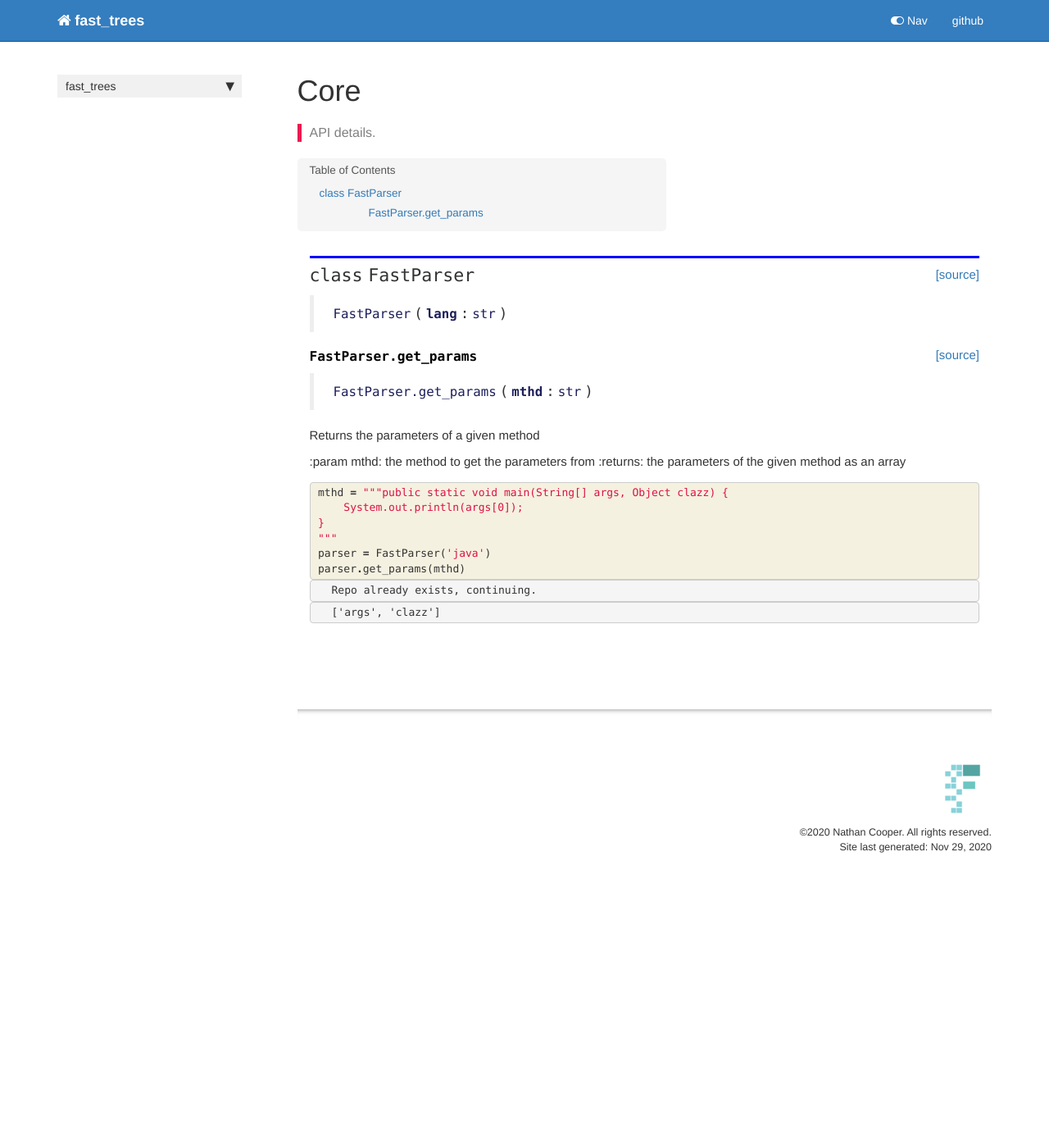
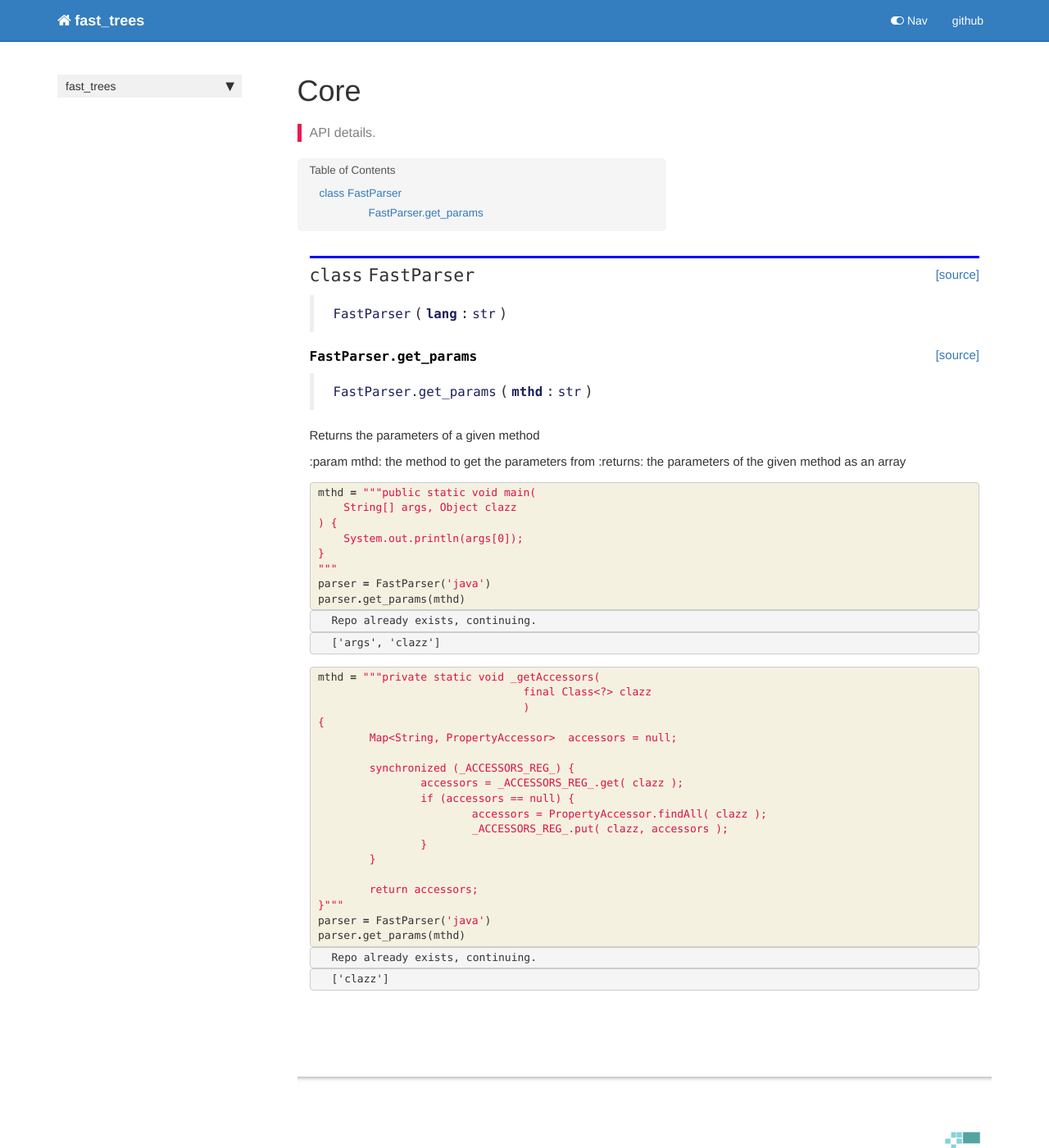
Before and after one commit to ncoop57/fast_trees, a Jekyll site: the page built from docs/core.html, in a window 1280 px wide and 1400 px high. Shown: the whole window at 82% size. Built offline with Jekyll 4.4.1, drawn with Linux system fonts in a browser that asks for light colours; nearby versions of some CDN libraries; comment, search, counter and statistics services are not loaded.

Commit message:
Fix bug so param list can be on any line of the method

```diff
--- a/docs/core.html
+++ b/docs/core.html
@@ -100,7 +100,9 @@ nb_path: "nbs/00_core.ipynb"
 
 <div class="inner_cell">
     <div class="input_area">
-<div class=" highlight hl-ipython3"><pre><span></span><span class="n">mthd</span> <span class="o">=</span> <span class="s2">&quot;&quot;&quot;public static void main(String[] args, Object clazz) {</span>
+<div class=" highlight hl-ipython3"><pre><span></span><span class="n">mthd</span> <span class="o">=</span> <span class="s2">&quot;&quot;&quot;public static void main(</span>
+<span class="s2">    String[] args, Object clazz</span>
+<span class="s2">) {</span>
 <span class="s2">    System.out.println(args[0]);</span>
 <span class="s2">}</span>
 <span class="s2">&quot;&quot;&quot;</span>
@@ -139,4 +141,62 @@ nb_path: "nbs/00_core.ipynb"
 </div>
     {% endraw %}
 
+    {% raw %}
+
+<div class="cell border-box-sizing code_cell rendered">
+<div class="input">
+
+<div class="inner_cell">
+    <div class="input_area">
+<div class=" highlight hl-ipython3"><pre><span></span><span class="n">mthd</span> <span class="o">=</span> <span class="s2">&quot;&quot;&quot;private static void _getAccessors(</span>
+<span class="s2">				final Class&lt;?&gt; clazz</span>
+<span class="s2">				)</span>
+<span class="s2">{</span>
+<span class="s2">	Map&lt;String, PropertyAccessor&gt;  accessors = null;</span>
+
+<span class="s2">	synchronized (_ACCESSORS_REG_) {</span>
+<span class="s2">		accessors = _ACCESSORS_REG_.get( clazz );</span>
+<span class="s2">		if (accessors == null) {</span>
+<span class="s2">			accessors = PropertyAccessor.findAll( clazz );</span>
+<span class="s2">			_ACCESSORS_REG_.put( clazz, accessors );</span>
+<span class="s2">		}</span>
+<span class="s2">	}</span>
+
+<span class="s2">	return accessors;</span>
+<span class="s2">}&quot;&quot;&quot;</span>
+<span class="n">parser</span> <span class="o">=</span> <span class="n">FastParser</span><span class="p">(</span><span class="s1">&#39;java&#39;</span><span class="p">)</span>
+<span class="n">parser</span><span class="o">.</span><span class="n">get_params</span><span class="p">(</span><span class="n">mthd</span><span class="p">)</span>
+</pre></div>
+
+    </div>
 </div>
+</div>
+
+<div class="output_wrapper">
+<div class="output">
+
+<div class="output_area">
+
+<div class="output_subarea output_stream output_stdout output_text">
+<pre>Repo already exists, continuing.
+</pre>
+</div>
+</div>
+
+<div class="output_area">
+
+
+
+<div class="output_text output_subarea output_execute_result">
+<pre>[&#39;clazz&#39;]</pre>
+</div>
+
+</div>
+
+</div>
+</div>
+
+</div>
+    {% endraw %}
+
+</div>
--- a/docs/index.html
+++ b/docs/index.html
@@ -36,7 +36,7 @@ nb_path: "nbs/index.ipynb"
 </div>
 <div class="cell border-box-sizing text_cell rendered"><div class="inner_cell">
 <div class="text_cell_render border-box-sizing rendered_html">
-<p><code>pip install fast_trees</code></p>
+<p><code>pip install fast-trees</code></p>
 
 </div>
 </div>
@@ -107,6 +107,7 @@ nb_path: "nbs/index.ipynb"
 <li>[x] Add ability to grab method parameters</li>
 <li>[ ] Add separation between parsing methods vs classes</li>
 <li>[ ] Add ability to get all methods in a class</li>
+<li>[ ] add ability to get all instance variables in a class</li>
 <li>[ ] Add more languages</li>
 </ul>
 
--- a/fast_trees/__init__.py
+++ b/fast_trees/__init__.py
@@ -1 +1 @@
-__version__ = "0.0.1"
+__version__ = "0.0.2"
--- a/fast_trees/core.py
+++ b/fast_trees/core.py
@@ -31,8 +31,12 @@ class FastParser:
         """)
         captures = query.captures(tree.root_node)
         params = []
+        lines = mthd.split('\n')
         for node, _ in captures:
-            params.append(mthd[node.start_point[1]:node.end_point[1]])
+            params.append(
+                lines[node.start_point[0]][node.start_point[1]:node.end_point[1]]
+                # mthd[node.start_point[1]:node.end_point[1]]
+            )
 
         return params
 
```
Also changed, not shown: README.md, 3 other files.
